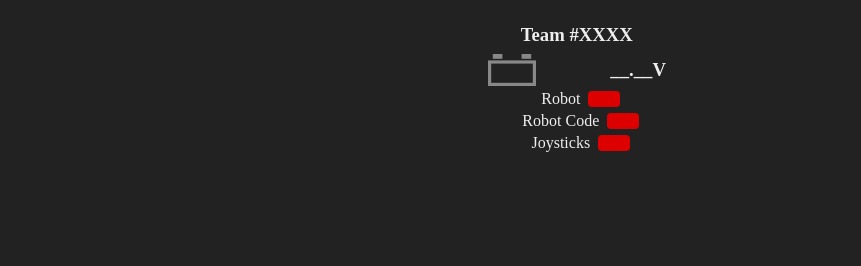
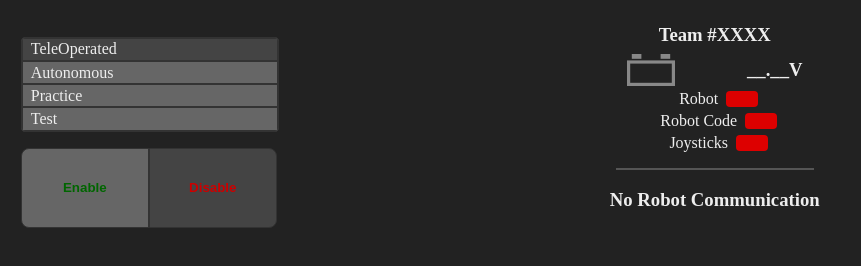
Before and after one commit to commonkestrel/windup, a plain HTML site: page frontend/index.html in a window 1280 px wide. Shown: the whole page, without its empty margins (0-861 px from the left). Drawn offline with Linux system fonts and the light colour scheme.

Commit message:
mode selectors

```diff
--- a/frontend/index.css
+++ b/frontend/index.css
@@ -12,7 +12,8 @@ html, body {
 }
 
 #left-panel {
-    width: 35vw;
+    padding: 1vw;
+    width: 45vw;
 }
 
 #center-panel {
@@ -21,7 +22,7 @@ html, body {
 }
 
 #right-panel {
-    width: 45vw;
+    width: 35vw;
 }
 
 #team-number {
@@ -71,3 +72,65 @@ html, body {
 .indicator-on {
     background-color: #0E0;
 }
+
+.modes {
+    list-style-type: none;
+    background-color: #666;
+    width: 20vw;
+    padding: 0;
+    border-radius: 0.25rem;
+    overflow: hidden;
+    border: #333 solid 1px;
+}
+
+.seperator {
+    display: block;
+    width: 80%;
+    height: 2px;
+    margin: 1rem auto;
+    background-color: #555;
+}
+
+.mode-selector {
+    padding: 0.1rem 0.5rem;
+    border: #333 solid 1px;
+}
+
+.selected {
+    background-color: #444 !important;
+}
+
+.buttons {
+    display: flex;
+    flex-direction: row;
+    justify-content: center;
+    width: 20vw;
+}
+
+.big-button {
+    margin: 0;
+    border-radius: 0;
+    width: 50%;
+    height: 5rem;
+    background-color: #666;
+    border: #333 solid 1px;
+    font-weight: 700;
+}
+
+.enable {
+    color: #060;
+    border-radius: 0.5rem 0 0 0.5rem;
+}
+
+.enable.selected {
+    color: #0C0;
+}
+
+.disable {
+    color: #800;
+    border-radius: 0 0.5rem 0.5rem 0;
+}
+
+.disable.selected {
+    color: #C00;
+}
--- a/frontend/index.html
+++ b/frontend/index.html
@@ -16,7 +16,16 @@
         </div>
         <div class="tabs">
             <div id="operation-tab" class="tab">
-
+                <ul class="modes">
+                    <li class="mode-selector selected" id="teleop">TeleOperated</li>
+                    <li class="mode-selector" id="auto">Autonomous</li>
+                    <li class="mode-selector" id="practice">Practice</li>
+                    <li class="mode-selector" id="test">Test</li>
+                </ul>
+                <div class="buttons">
+                    <button class="big-button enable">Enable</button>
+                    <button class="big-button disable selected">Disable</button>
+                </div>
             </div>
             <div id="diagnostics-tab" class="tab hidden">
 
@@ -52,9 +61,12 @@
             <p>Joysticks</p>
             <div class="indicator-light indicator-off"></div>
         </div>
+        <span class="seperator"></span>
+        <h3>No Robot Communication</h3>
     </div>
     <div id="right-panel" class="panel">
 
     </div>
+    <script type="text/javascript" src="index.js" />
 </body>
 </html>
--- /dev/null
+++ b/frontend/index.js
@@ -0,0 +1,46 @@
+const { emit, listen } = window.__TAURI__.event;
+
+document.addEventListener("DOMContentLoaded", () => {
+    document.getElementById("teleop").addEventListener("click", () => {
+        emit('modeChange', {
+            mode: 'teleop',
+        });
+
+        changeMode('teleop');
+    });
+
+    document.getElementById("auto").addEventListener("click", () => {
+        emit('modeChange', {
+            mode: 'auto',
+        });
+
+        changeMode('auto');
+    });
+
+    document.getElementById("practice").addEventListener("click", () => {
+        emit('modeChange', {
+            mode: 'practice',
+        });
+
+        changeMode('practice');
+    });
+
+    document.getElementById("test").addEventListener("click", () => {
+        emit('modeChange', {
+            mode: 'test',
+        });
+
+        changeMode('test');
+    });
+});
+
+const changeMode = (selected) => {
+    let selectors = document.getElementsByClassName("mode-selector");
+    for (let i = 0; i < selectors.length; i++) {
+        if (!selectors[i].id.includes(selected)) {
+            selectors[i].classList.remove("selected");
+        } else {
+            selectors[i].classList.add("selected");
+        }
+    }
+}
```
Also changed, not shown: src-tauri/tauri.conf.json (+4 -3 lines).
